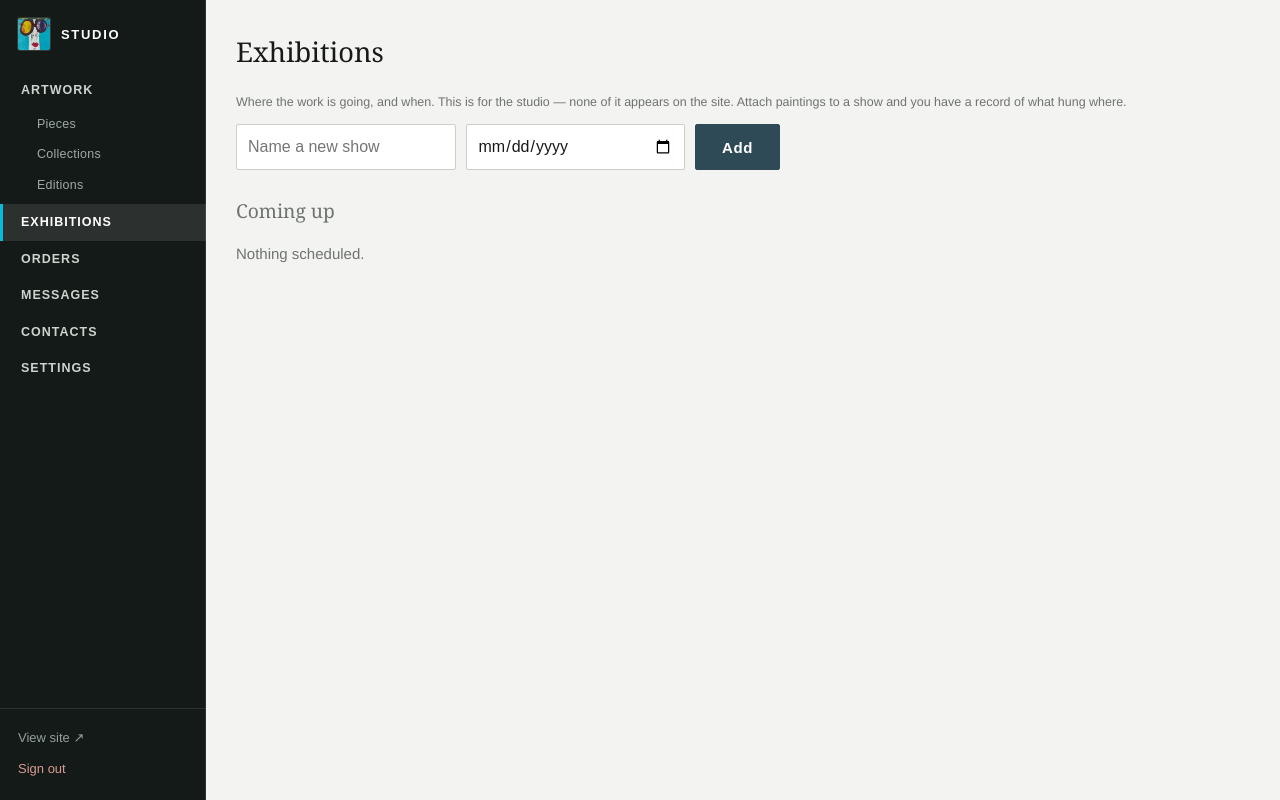
After one commit to digitalwaterhouse/artbymccarthy-, a Flask app: page /artbymccarthy/admin/exhibitions in a window 1280 px wide. The commit adds this page. Run offline with Flask 3, Linux system fonts and the light colour scheme; the visitor is signed in with stand-in values (Sample User, id 1); data comes from the database, SQL or seed files in the repository; data that the repository does not hold is empty.

Commit message:
List becomes Contacts, and the studio gets an exhibition schedule
CONTACTS is the rename, heading included — a section whose page disagrees with
the nav item you clicked reads as the wrong page.

EXHIBITIONS is where the work is going and when. Studio-only by choice: there
is no public route, nothing renders on the shop front, and publishing it later
is a template away because the data will already be there.

Paintings attach to a show MANY-TO-MANY, which is the difference between this
and a collection. A piece belongs to one collection, but it can hang in a show
in March and another one two years later and both facts are worth keeping —
hence a join table, not a column. Ticking a painting into a show changes
nothing about its status or its price.

The schedule reads forwards: coming up soonest-first with an "on now" mark,
already-shown below it, most recent first.

WHEN IS A SHOW PAST. Not "end date before today in UTC" — that flips a show to
past while it is still hanging for anyone west of UTC, and nothing here knows
which timezone the reader keeps. The cutoff is a full day behind UTC instead,
so the error is always a show sitting under Coming up for a few hours after it
closes, which is the harmless direction.

No migration risk this time: both tables are new, so CREATE TABLE IF NOT EXISTS
covers the live database and a fresh one alike.

Co-Authored-By: Claude Opus 5 (1M context) <noreply@anthropic.com>
Claude-Session: https://claude.ai/code/session_015pzUAbuaV6Rng2Ee6nwLsd

```diff
--- a/app.py
+++ b/app.py
@@ -146,6 +146,7 @@ def day(iso):
 
 app.jinja_env.filters["day"] = day
 app.jinja_env.globals["status_label"] = gallery.status_label
+app.jinja_env.globals["exhibition_dates"] = gallery.exhibition_dates
 
 
 def notify(kind, name, email, body, work_title=None):
@@ -458,6 +459,56 @@ def admin_works():
                            inquiries=[i for i in gallery.list_inquiries() if not i["handled"]])
 
 
+@site.route("/admin/exhibitions", methods=["GET", "POST"])
+@admin_required
+def admin_exhibitions():
+    """The schedule. Adding one needs only a name and a date; everything else
+    is filled in on the show's own page once it is real."""
+    if request.method == "POST":
+        title = (request.form.get("title") or "").strip()
+        if not title:
+            flash("A show needs a name.")
+            return redirect(url_for("site.admin_exhibitions"))
+        eid = gallery.save_exhibition({"title": title,
+                                       "starts_on": request.form.get("starts_on")})
+        return redirect(url_for("site.admin_exhibition", exhibition_id=eid))
+    upcoming, past = gallery.list_exhibitions()
+    return render_template("admin/exhibitions.html", upcoming=upcoming, past=past)
+
+
+@site.route("/admin/exhibition/<int:exhibition_id>", methods=["GET", "POST"])
+@admin_required
+def admin_exhibition(exhibition_id):
+    e = gallery.get_exhibition(exhibition_id)
+    if not e:
+        abort(404)
+    if request.method == "POST":
+        gallery.save_exhibition({
+            "title": request.form.get("title") or e["title"],
+            "venue": (request.form.get("venue") or "").strip(),
+            "city": (request.form.get("city") or "").strip(),
+            "starts_on": request.form.get("starts_on"),
+            "ends_on": request.form.get("ends_on"),
+            "blurb": (request.form.get("blurb") or "").strip(),
+            "url": (request.form.get("url") or "").strip(),
+        }, exhibition_id)
+        gallery.set_exhibition_works(exhibition_id, request.form.getlist("work_ids"))
+        flash("Saved.")
+        return redirect(url_for("site.admin_exhibition", exhibition_id=exhibition_id))
+    return render_template("admin/exhibition_form.html", e=e,
+                           works=gallery.list_works(include_draft=True))
+
+
+@site.route("/admin/exhibition/<int:exhibition_id>/delete", methods=["POST"])
+@admin_required
+def admin_exhibition_delete(exhibition_id):
+    e = gallery.get_exhibition(exhibition_id)
+    gallery.delete_exhibition(exhibition_id)
+    flash(f"Deleted {e['title'] if e else 'it'}. The paintings that were in it "
+          "are untouched.")
+    return redirect(url_for("site.admin_exhibitions"))
+
+
 @site.route("/admin/collections", methods=["GET", "POST"])
 @admin_required
 def admin_collections():
--- a/schema.sql
+++ b/schema.sql
@@ -101,3 +101,29 @@ CREATE TABLE IF NOT EXISTS settings (
     key   TEXT PRIMARY KEY,
     value TEXT
 );
+
+-- EXHIBITIONS are a schedule, not a catalogue: where the work is going and
+-- when. Studio-only for now -- nothing here renders on the public site.
+--
+-- The link to paintings is MANY-TO-MANY, which is the difference between this
+-- and a collection. A piece belongs to one collection (see above) but it can
+-- hang in a show in March and another one two years later, and both facts are
+-- worth keeping. That is why this is a join table rather than a column.
+CREATE TABLE IF NOT EXISTS exhibitions (
+    id         INTEGER PRIMARY KEY AUTOINCREMENT,
+    title      TEXT NOT NULL,
+    venue      TEXT,
+    city       TEXT,
+    starts_on  TEXT,          -- YYYY-MM-DD
+    ends_on    TEXT,
+    blurb      TEXT,
+    url        TEXT,
+    created_at TEXT NOT NULL
+);
+
+CREATE TABLE IF NOT EXISTS exhibition_works (
+    exhibition_id INTEGER NOT NULL REFERENCES exhibitions(id) ON DELETE CASCADE,
+    work_id       INTEGER NOT NULL REFERENCES works(id) ON DELETE CASCADE,
+    PRIMARY KEY (exhibition_id, work_id)
+);
+CREATE INDEX IF NOT EXISTS idx_exwork_work ON exhibition_works(work_id);
--- a/static/css/site.css
+++ b/static/css/site.css
@@ -790,6 +790,53 @@ select.st-draft{border-color:var(--muted); border-left-style:dashed}
 .grid-t.off tbody tr{background:#FBFBF9}
 .grid-t.off td[data-label="Email"]{color:var(--muted); text-decoration:line-through}
 
+/* ---------- the schedule ----------
+   Not a table: a show is a date and a name, and the date is the thing you are
+   scanning for, so it leads its own column and the rest hangs off it. */
+.offhead.up{margin-top:26px}
+.sched{list-style:none; margin:0 0 10px; padding:0}
+.sched li{
+  display:grid; grid-template-columns:13rem minmax(0,1fr); gap:4px 20px;
+  align-items:baseline; padding:14px 16px; background:var(--paper);
+  border:1px solid var(--line); border-left:3px solid var(--rule);
+  border-radius:3px; margin-bottom:8px;
+}
+.sched li.on-now{border-left-color:var(--turq)}
+.sched .dates{
+  font-family:ui-monospace,SFMono-Regular,Menlo,monospace; font-size:13.5px;
+  color:var(--ink); font-variant-numeric:tabular-nums;
+}
+.sched .nowtag{
+  display:inline-block; margin-left:8px; font-size:10px; font-weight:700;
+  letter-spacing:.09em; text-transform:uppercase; color:var(--accent);
+  border:1px solid var(--turq); border-radius:2px; padding:1px 6px;
+}
+.sched .what a{font-weight:600}
+.sched.past li{background:#FBFBF9}
+.sched.past .dates{color:var(--muted)}
+
+/* Ticking paintings into a show. A grid of real thumbnails, because she knows
+   the work by sight long before she knows what I called it. */
+.pickers{
+  display:grid; grid-template-columns:repeat(auto-fill,minmax(190px,1fr)); gap:8px;
+  max-height:22rem; overflow-y:auto; padding:4px;
+  border:1px solid var(--line); border-radius:3px; background:var(--wall);
+}
+.pick{
+  flex-direction:row; align-items:center; gap:9px; padding:7px 9px; margin:0;
+  background:var(--paper); border:1px solid var(--line); border-radius:3px;
+  color:var(--ink); font-size:14px; cursor:pointer; min-height:52px;
+}
+.pick:hover{border-color:var(--rule)}
+.pick input{width:auto; min-width:18px; min-height:18px; margin:0; flex:none}
+.pick img{width:38px; height:38px; object-fit:cover; border-radius:2px; flex:none}
+.pick span{min-width:0; overflow-wrap:anywhere}
+.pick:has(input:checked){border-color:var(--turq); background:#F4FCFD}
+.danger-row{margin-top:22px}
+@media (max-width:560px){
+  .sched li{grid-template-columns:1fr; gap:2px}
+}
+
 
 /* ================= the landing =================
    A dark entry, then the lit room. The photograph on the front is a shadow
--- a/templates/admin/_layout.html
+++ b/templates/admin/_layout.html
@@ -5,7 +5,7 @@
 <meta name="viewport" content="width=device-width, initial-scale=1">
 <meta name="robots" content="noindex, nofollow">
 <title>{% block title %}Studio{% endblock %} &mdash; {{ cfg.site_title }}</title>
-<link rel="stylesheet" href="{{ url_for('static', filename='css/site.css') }}?v=47">
+<link rel="stylesheet" href="{{ url_for('static', filename='css/site.css') }}?v=48">
 </head>
 <body class="admin">
 <div class="adminshell">
@@ -33,11 +33,12 @@
       {% endfor %}
     </div>
     {% for ep, label, href in [
+         ("admin_exhibitions", "Exhibitions", url_for('site.admin_exhibitions')),
          ("admin_orders",      "Orders",   url_for('site.admin_orders')),
          ("admin_inquiries",   "Messages", url_for('site.admin_inquiries')),
-         ("admin_subscribers", "List",     url_for('site.admin_subscribers')),
+         ("admin_subscribers", "Contacts", url_for('site.admin_subscribers')),
          ("admin_settings",    "Settings", url_for('site.admin_settings'))] %}
-    <a href="{{ href }}"{% if endpoint == ep %} class="on" aria-current="page"{% endif %}>{{ label }}</a>
+    <a href="{{ href }}"{% if endpoint == ep or (ep == 'admin_exhibitions' and endpoint == 'admin_exhibition') %} class="on" aria-current="page"{% endif %}>{{ label }}</a>
     {% endfor %}
   </nav>
   <div class="util">
--- /dev/null
+++ b/templates/admin/exhibitions.html
@@ -0,0 +1,56 @@
+{% extends "admin/_layout.html" %}
+{% block title %}Exhibitions{% endblock %}
+{% block body %}
+<div class="adminhead">
+  <h1>Exhibitions</h1>
+</div>
+
+<p class="sub">Where the work is going, and when. This is for the studio — none of
+   it appears on the site. Attach paintings to a show and you have a record of
+   what hung where.</p>
+
+<form class="newrow" method="post">
+  <label class="sr" for="newshow">Name a new show</label>
+  <input id="newshow" name="title" placeholder="Name a new show" required>
+  <label class="sr" for="newshowdate">Opening date</label>
+  <input id="newshowdate" name="starts_on" type="date">
+  <button class="cta" type="submit">Add</button>
+</form>
+
+<h2 class="offhead up">Coming up</h2>
+{% if upcoming %}
+<ul class="sched">
+  {% for e in upcoming %}
+  <li class="{{ 'on-now' if e.running else '' }}">
+    <div class="when">
+      <span class="dates">{{ exhibition_dates(e) }}</span>
+      {% if e.running %}<span class="nowtag">on now</span>{% endif %}
+    </div>
+    <div class="what">
+      <a href="{{ url_for('site.admin_exhibition', exhibition_id=e.id) }}">{{ e.title }}</a>
+      <span class="sub">{{ e.venue or 'venue not set' }}{% if e.city %}, {{ e.city }}{% endif %}
+        · {{ e.count }} painting{{ '' if e.count == 1 else 's' }}</span>
+    </div>
+  </li>
+  {% endfor %}
+</ul>
+{% else %}
+<p class="empty">Nothing scheduled.</p>
+{% endif %}
+
+{% if past %}
+<h2 class="offhead">Already shown</h2>
+<ul class="sched past">
+  {% for e in past %}
+  <li>
+    <div class="when"><span class="dates">{{ exhibition_dates(e) }}</span></div>
+    <div class="what">
+      <a href="{{ url_for('site.admin_exhibition', exhibition_id=e.id) }}">{{ e.title }}</a>
+      <span class="sub">{{ e.venue or 'venue not set' }}{% if e.city %}, {{ e.city }}{% endif %}
+        · {{ e.count }} painting{{ '' if e.count == 1 else 's' }}</span>
+    </div>
+  </li>
+  {% endfor %}
+</ul>
+{% endif %}
+{% endblock %}
--- a/templates/admin/login.html
+++ b/templates/admin/login.html
@@ -3,7 +3,7 @@
 <meta charset="utf-8"><meta name="viewport" content="width=device-width, initial-scale=1">
 <meta name="robots" content="noindex, nofollow">
 <title>Studio sign in</title>
-<link rel="stylesheet" href="{{ url_for('static', filename='css/site.css') }}?v=47">
+<link rel="stylesheet" href="{{ url_for('static', filename='css/site.css') }}?v=48">
 </head><body class="admin">
 <main class="adminmain narrowbox">
   <h1>Studio</h1>
--- a/templates/admin/subscribers.html
+++ b/templates/admin/subscribers.html
@@ -1,12 +1,13 @@
 {% extends "admin/_layout.html" %}
-{% block title %}List{% endblock %}
+{% block title %}Contacts{% endblock %}
 {% block body %}
 <div class="adminhead">
-  <h1>Mailing list</h1>
+  <h1>Contacts</h1>
   {% if subs %}<a class="cta" href="{{ url_for('site.admin_subscribers_csv') }}">Export CSV</a>{% endif %}
 </div>
 
 {% if subs %}
+<p class="sub">People who asked to hear about new work.</p>
 {# The count said "41" next to the heading and nothing else. What she actually
    wants to know before writing to people is how many, how recently anyone
    joined, and where they came from. #}
--- a/templates/base.html
+++ b/templates/base.html
@@ -15,7 +15,7 @@
 <link rel="preconnect" href="https://fonts.googleapis.com">
 <link rel="preconnect" href="https://fonts.gstatic.com" crossorigin>
 <link rel="stylesheet" href="https://fonts.googleapis.com/css2?family=Newsreader:ital,opsz,wght@0,6..72,400;0,6..72,500;1,6..72,400&family=Karla:wght@400;500;700&family=Mrs+Saint+Delafield&display=swap">
-<link rel="stylesheet" href="{{ url_for('static', filename='css/site.css') }}?v=47">
+<link rel="stylesheet" href="{{ url_for('static', filename='css/site.css') }}?v=48">
 </head>
 <script>
 /* Flagged before first paint so the fallback fade never flickers in on a
```
Also changed, not shown: gallery.py (+119 -0 lines), templates/admin/exhibition_form.html (added, +44 -0 lines).
